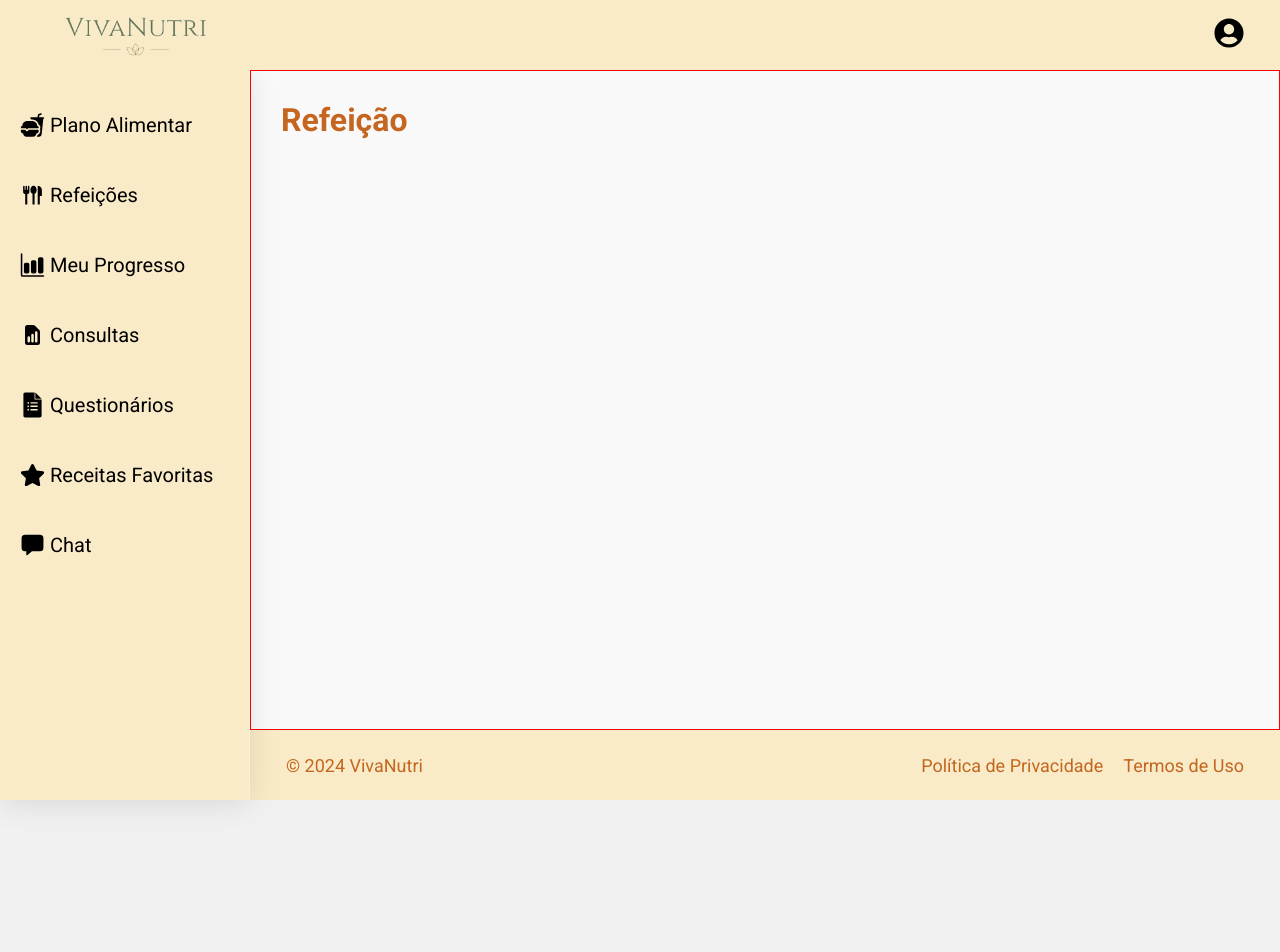
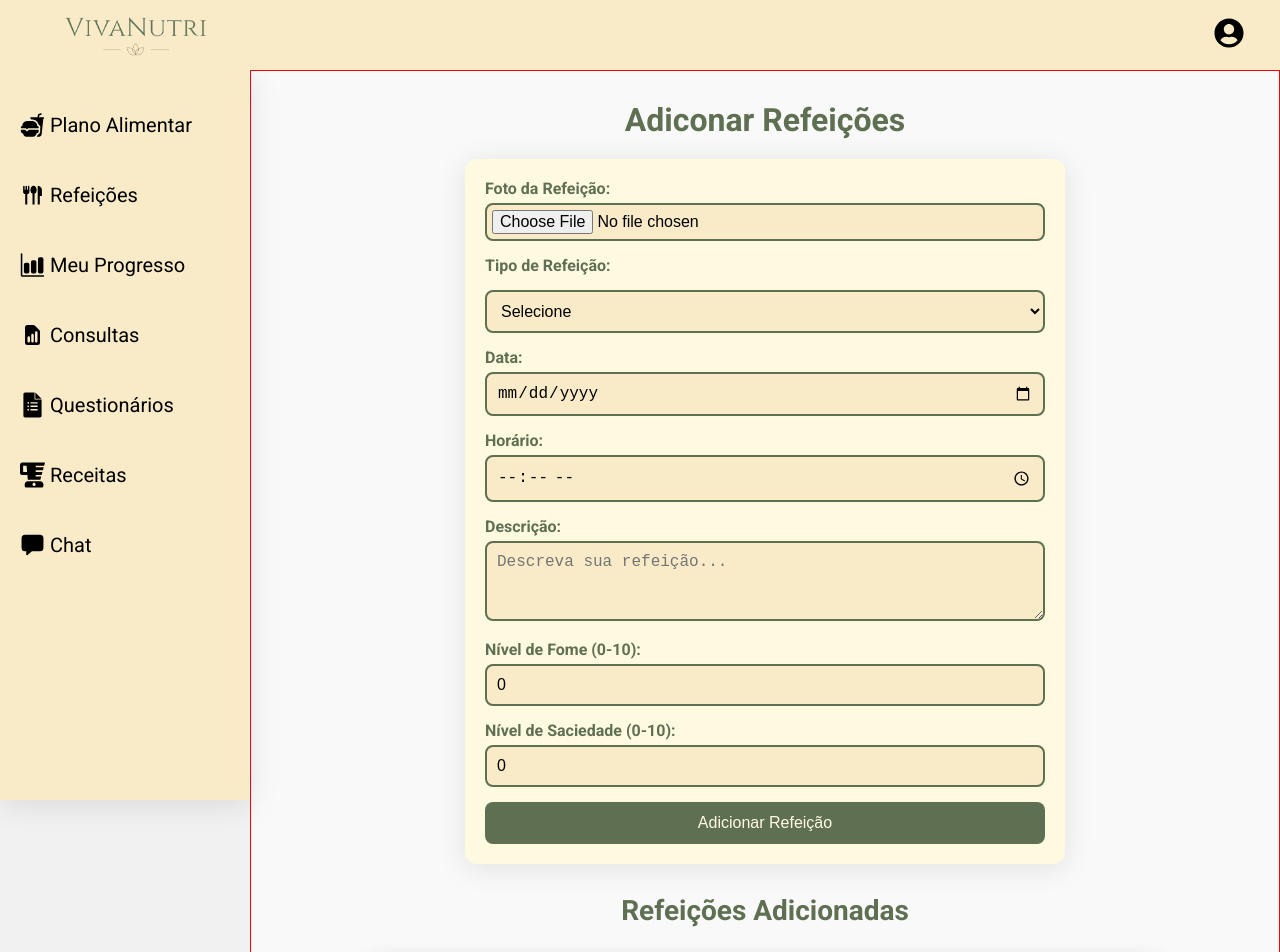
Before and after one commit to Raquel212/VivaNutri, a React (Vite) app: page /refeicaoPaciente in a window 1280 px wide. Shown: the top 952 px of the page. Before the commit the page ends 800 px from the top, so only its background shows below. Built offline with nearby package versions, Linux system fonts and the light colour scheme.

Commit message:
Modificação do CSS

```diff
--- a/src/pages/Paciente/RefeicoesPaciente/RefeicaoPaciente.jsx
+++ b/src/pages/Paciente/RefeicoesPaciente/RefeicaoPaciente.jsx
@@ -1,17 +1,130 @@
 import { useState } from "react"
-import { FaStar, FaUserCircle } from "react-icons/fa"
+import { FaUserCircle,  FaBlender  } from "react-icons/fa"
 import { HiDocumentReport } from "react-icons/hi"
-import { IoBarChart, IoChatbox, IoFastFood } from "react-icons/io5"
+import { IoFastFood, IoBarChart, IoChatbox } from "react-icons/io5"
 import { MdFlatware } from "react-icons/md"
+import { SiGoogleforms } from "react-icons/si"
 import { Link } from "react-router-dom"
 import styles from "./RefeicaoPaciente.module.css"
-import { SiGoogleforms } from "react-icons/si";
 
 function RefeicaoPaciente() {
   const [userMenuOpen, setUserMenuOpen] = useState(false)
+  const [foto, setFoto] = useState(null)
+  const [tipoRefeicao, setTipoRefeicao] = useState("")
+  const [data, setData] = useState("")
+  const [horario, setHorario] = useState("")
+  const [descricao, setDescricao] = useState("")
+  const [fome, setFome] = useState(0)
+  const [saciedade, setSaciedade] = useState(0)
+
+  // Refeição pré-adicionada
+  const [refeicoes, setRefeicoes] = useState([
+    {
+      id: 1,
+      foto: "/Img_Home.png", // URL da imagem de exemplo
+      tipoRefeicao: "Almoço",
+      data: "2024-10-01",
+      horario: "12:30",
+      descricao: "Salada de quinoa com legumes grelhados e molho de tahine.",
+      fome: 5,
+      saciedade: 7,
+      comentarioNutricionista: "Excelente escolha de alimentos balanceados. Continue assim!",
+      avaliacaoNutricionista: 5
+
+
+
+    },
+    {
+      id: 2,
+      foto: "/Img_Home.png", // URL da imagem de exemplo
+      tipoRefeicao: "Almoço",
+      data: "2024-10-01",
+      horario: "12:30",
+      descricao: "Salada de quinoa com legumes grelhados e molho de tahine.",
+      fome: 5,
+      saciedade: 7,
+      comentarioNutricionista: "Excelente escolha de alimentos balanceados. Continue assim!",
+      avaliacaoNutricionista: 5
+
+
+
+    },
+    {
+      id: 3,
+      foto: "/Img_Home.png", // URL da imagem de exemplo
+      tipoRefeicao: "Almoço",
+      data: "2024-10-01",
+      horario: "12:30",
+      descricao: "Salada de quinoa com legumes grelhados e molho de tahine.",
+      fome: 5,
+      saciedade: 7,
+      comentarioNutricionista: "Excelente escolha de alimentos balanceados. Continue assim!",
+      avaliacaoNutricionista: 5
+
+
+
+    },
+    {
+      id: 4,
+      foto: "/Img_Home.png", // URL da imagem de exemplo
+      tipoRefeicao: "Almoço",
+      data: "2024-10-01",
+      horario: "12:30",
+      descricao: "Salada de quinoa com legumes grelhados e molho de tahine.",
+      fome: 5,
+      saciedade: 7,
+      comentarioNutricionista: "Excelente escolha de alimentos balanceados. Continue assim!",
+      avaliacaoNutricionista: 5
+    }
+
+
+  ])
 
   const toggleUserMenu = () => {
     setUserMenuOpen(!userMenuOpen)
+  }
+
+  const handleFileChange = (e) => {
+    const file = e.target.files[0]
+    if (file) {
+      const reader = new FileReader()
+      reader.onloadend = () => {
+        setFoto(reader.result)
+      }
+      reader.readAsDataURL(file)
+    }
+  }
+
+  const handleSubmit = (e) => {
+    e.preventDefault()
+    if (!tipoRefeicao || !data || !horario) {
+      alert("Por favor, preencha todos os campos obrigatórios.")
+      return
+    }
+
+    const novaRefeicao = {
+      id: Date.now(),
+      foto,
+      tipoRefeicao,
+      data,
+      horario,
+      descricao,
+      fome,
+      saciedade,
+      comentarioNutricionista: "Ótima refeição! Continue assim.",
+      avaliacaoNutricionista: 5
+    }
+
+    setRefeicoes([novaRefeicao, ...refeicoes])
+
+    // Resetar o formulário
+    setFoto(null)
+    setTipoRefeicao("")
+    setData("")
+    setHorario("")
+    setDescricao("")
+    setFome(0)
+    setSaciedade(0)
   }
 
   return (
@@ -29,6 +142,9 @@ function RefeicaoPaciente() {
             <div className={styles.dropdownMenu}>
               <Link to="/notifications" className={styles.linkHome}>
                 Notificações
+              </Link>
+              <Link to="/receitasFavoritasPaciente" className={styles.linkHome}>
+                Receitas Favoritas
               </Link>
               <Link to="/" className={styles.linkHome}>
                 Nutricionista
@@ -90,10 +206,10 @@ function RefeicaoPaciente() {
             </Link>
           </li>
           <li>
-            <Link to="/receitasFavoritasPaciente">
+            <Link to="/receitasPaciente">
               <div className={styles.linkSlider}>
-                <FaStar className={styles.icon} />
-                <p>Receitas Favoritas</p>
+                < FaBlender  className={styles.icon} />
+                <p>Receitas</p>
               </div>
             </Link>
           </li>
@@ -108,11 +224,110 @@ function RefeicaoPaciente() {
         </ul>
       </nav>
 
-      <main>
-        <h1>Refeição</h1>
+      <main className={styles.mainContent}>
+        <h1>Adiconar Refeições</h1>
+
+        <form onSubmit={handleSubmit} className={styles.formRefeicao}>
+          <div className={styles.formGroup}>
+            <label>Foto da Refeição:</label>
+            <input type="file" accept="image/*" onChange={handleFileChange} />
+            {foto && <img src={foto} alt="Refeição" className={styles.previewImagem} />}
+          </div>
+
+          <div className={styles.formGroup}>
+            <label>Tipo de Refeição:</label>
+            <select value={tipoRefeicao} onChange={(e) => setTipoRefeicao(e.target.value)} required>
+              <option value="">Selecione</option>
+              <option value="Café da Manhã">Café da Manhã</option>
+              <option value="Lanche da Manhã">Lanche da Manhã</option>
+              <option value="Almoço">Almoço</option>
+              <option value="Lanche da Tarde ">Lanche da Tarde </option>
+              <option value="Jantar">Jantar</option>
+              <option value="Ceia">Ceia</option>
+            </select>
+          </div>
+
+          <div className={styles.formGroup}>
+            <label>Data:</label>
+            <input type="date" value={data} onChange={(e) => setData(e.target.value)} required />
+          </div>
+
+          <div className={styles.formGroup}>
+            <label>Horário:</label>
+            <input type="time" value={horario} onChange={(e) => setHorario(e.target.value)} required />
+          </div>
+
+          <div className={styles.formGroup}>
+            <label>Descrição:</label>
+            <textarea
+              value={descricao}
+              onChange={(e) => setDescricao(e.target.value)}
+              placeholder="Descreva sua refeição..."
+            />
+          </div>
+
+          <div className={styles.formGroup}>
+            <label>Nível de Fome (0-10):</label>
+            <input
+              type="number"
+              value={fome}
+              onChange={(e) => setFome(e.target.value)}
+              min="0"
+              max="10"
+            />
+          </div>
+
+          <div className={styles.formGroup}>
+            <label>Nível de Saciedade (0-10):</label>
+            <input
+              type="number"
+              value={saciedade}
+              onChange={(e) => setSaciedade(e.target.value)}
+              min="0"
+              max="10"
+            />
+          </div>
+
+          <button type="submit" className={styles.botaoAdicionar}>
+            Adicionar Refeição
+          </button>
+
+        </form>
+
+        <section className={styles.listaRefeicoes}>
+
+          <div className={styles.refeicaoContainer}>
+            <h2>Refeições Adicionadas</h2>
+            {refeicoes.length === 0 ? (
+              <p>Nenhuma refeição adicionada ainda.</p>
+            ) : (
+              refeicoes.map((refeicao) => (
+                <div key={refeicao.id} className={styles.refeicaoCard}>
+                  {refeicao.foto && (
+                    <img src={refeicao.foto} alt="Refeição" className={styles.imagemRefeicao} />
+                  )}
+                  <div className={styles.infoRefeicao}>
+                    <p><strong>Tipo:</strong> {refeicao.tipoRefeicao}</p>
+                    <p><strong>Data:</strong> {refeicao.data}</p>
+                    <p><strong>Horário:</strong> {refeicao.horario}</p>
+                    <p><strong>Descrição:</strong> {refeicao.descricao}</p>
+                    <p><strong>Nível de Fome:</strong> {refeicao.fome}/10</p>
+                    <p><strong>Nível de Saciedade:</strong> {refeicao.saciedade}/10</p>
+                  </div>
+                  <div className={styles.comentarios}>
+                    <h3>Comentários do Nutricionista:</h3>
+                    <p>{refeicao.comentarioNutricionista}</p>
+                    <h3>Avaliação do Nutricionista:</h3>
+                    <p>{refeicao.avaliacaoNutricionista}/5</p>
+                  </div>
+                </div>
+              ))
+            )}
+          </div>
+        </section>
       </main>
 
-      <footer className={styles.footerHomeP}>
+      <footer className={styles.footerRefeicao}>
         <p className={styles.copyright}>&copy; 2024 VivaNutri</p>
         <ul className={styles.links}>
           <li className={styles.linksLi}>
--- a/src/pages/Paciente/RefeicoesPaciente/RefeicaoPaciente.module.css
+++ b/src/pages/Paciente/RefeicoesPaciente/RefeicaoPaciente.module.css
@@ -110,18 +110,166 @@
   background-color: var(--light-gray);
 }
 
-/* Main Content */
-main {
-  border: 1px solid red;
-  margin-top: 70px;
-  width: calc(100% - 250px);
-  margin-left: 250px;
-  padding: 30px;
-  transition: margin-left 0.3s ease;
+.mainContent h1 {
+  margin-bottom: 20px;
+  font-size: 2rem;
+  color: var(--secondary);
+  text-align: center;
+}
+
+/* Formulário Plano Alimentar */
+.formRefeicao {
+  width: 600px;
+  background: var(--soft-white);
+  padding: 20px;
+  border-radius: 12px;
+  backdrop-filter: blur(10px);
+  box-shadow: 0 4px 30px rgba(0, 0, 0, 0.1);
+  margin-bottom: 30px;
+  margin: 0 auto 30px;
+}
+
+.formRefeicao .formGroup {
+  margin-bottom: 15px;
+
+}
+
+.formRefeicao label {
+  display: block;
+  margin-bottom: 5px;
+  font-weight: bold;
+  color: var(--secondary);
+}
+
+.formRefeicao input[type="file"],
+.formRefeicao select,
+.formRefeicao input[type="date"],
+.formRefeicao input[type="time"],
+.formRefeicao textarea,
+.formRefeicao input[type="number"] {
+  width: 100%;
+  padding: 10px;
+  border: 2px solid var(--secondary);
+  border-radius: 8px;
+  background: var(--beige);
+  color: var(--black);
+  font-size: 16px;
+  transition: border-color 0.3s ease, box-shadow 0.3s ease;
+}
+
+.formRefeicao input[type="file"] {
+  padding: 5px;
+  background: var(--primary);
+}
+
+.formRefeicao textarea {
+  resize: vertical;
+  height: 80px;
+}
+
+.formRefeicao input:focus,
+.formRefeicao select:focus,
+.formRefeicao textarea:focus,
+.formRefeicao input[type="number"]:focus {
+  outline: none;
+  border-color: var(--terceary);
+  box-shadow: 0 0 5px var(--green);
+}
+
+.previewImagem {
+  margin-top: 10px;
+  max-width: 100%;
+  height: auto;
+  border-radius: 8px;
+  border: 2px solid var(--brown);
+}
+
+.botaoAdicionar {
+  background-color: var(--secondary);
+  color: var(--soft-white);
+  padding: 12px 20px;
+  border: none;
+  border-radius: 8px;
+  cursor: pointer;
+  font-size: 16px;
+  transition: background-color 0.3s ease;
+  width: 100%;
+}
+
+.botaoAdicionar:hover {
+  background-color: var(--terceary);
+}
+
+/* Lista de Refeições */
+.listaRefeicoes {
+  margin-top: 20px;
+  width: 800px; /* Altere para 100% para ocupar todo o espaço disponível */
+  margin: 0 auto 30px;
+
+}
+
+.refeicaoContainer h2 {
+  margin-top: 10px;
+  margin-bottom: 25px;
+  font-size: 28px;
+  text-align: center;
+  color: var(--secondary);
+  /* border: 2px solid blue; */
+}
+
+.refeicaoCard {
+  background: var(--beige);
+  padding: 20px;
+  border-radius: 12px;
+  backdrop-filter: blur(5px);
+  box-shadow: 0 4px 15px rgba(0, 0, 0, 0.1);
+  margin-bottom: 20px;
+  display: flex;
+  flex-direction: column;
+  transition: transform 0.3s ease, box-shadow 0.3s ease;
+}
+
+.refeicaoCard:hover {
+
+  box-shadow: 0 6px 20px rgba(0, 0, 0, 0.15);
+}
+
+.imagemRefeicao {
+  max-width: 50%;
+  /* height: auto; */
+  border-radius: 8px;
+  margin-bottom: 15px;
+  border: 2px solid var(--brown);
+  margin: 0 auto 30px;
+}
+
+.infoRefeicao p {
+  margin: 5px 0;
+  color: var(--secondary);
+  font-weight: bold;
+}
+
+.comentarios {
+  margin-top: 15px;
+  background: var(--green);
+  padding: 10px;
+  border-radius: 8px;
+  color: var(--soft-white);
+}
+
+.comentarios h3 {
+  margin-bottom: 5px;
+  font-size: 16px;
+  color: var(--terceary);
+}
+
+.comentarios p {
+  font-size: 14px;
+  line-height: 1.5;
 }
 
 /* Footer */
-.footerHomeP {
+.footerRefeicao {
   background: var(--primary);
   display: flex;
   justify-content: space-between;
@@ -134,7 +282,7 @@ main {
   padding: 0 2.25rem;
 }
 
-.footerHomeP ul {
+.footerRefeicao ul {
   list-style: none;
   display: flex;
   gap: 20px;
@@ -142,12 +290,12 @@ main {
   margin: 0;
 }
 
-.footerHomeP ul li a {
+.footerRefeicao ul li a {
   text-decoration: none;
   color: var(--terceary);
 }
 
-.footerHomeP ul li a:hover {
+.footerRefeicao ul li a:hover {
   text-decoration: underline;
 }
 
@@ -167,7 +315,7 @@ main {
   }
 
   main,
-  .footerHomeP {
+  .footerRefeicao {
     margin-left: 200px;
     width: calc(100% - 200px);
   }
@@ -187,7 +335,7 @@ main {
   }
 
   main,
-  .footerHomeP {
+  .footerRefeicao {
     margin-left: 180px;
     width: calc(100% - 180px);
   }
@@ -212,7 +360,7 @@ main {
   }
 
   main,
-  .footerHomeP {
+  .footerRefeicao {
     margin-left: 150px;
     width: calc(100% - 150px);
   }
```
